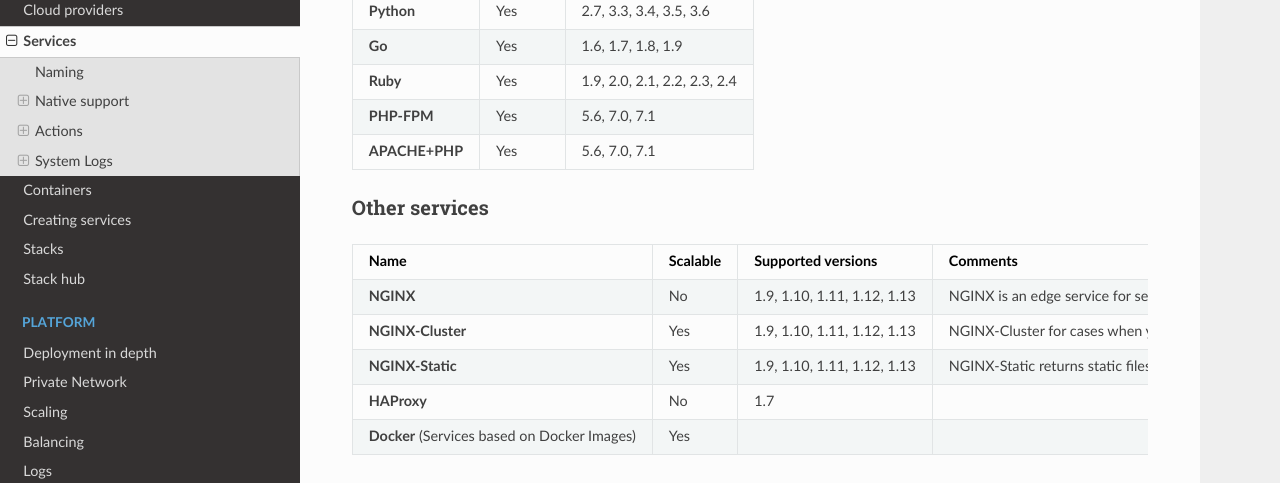
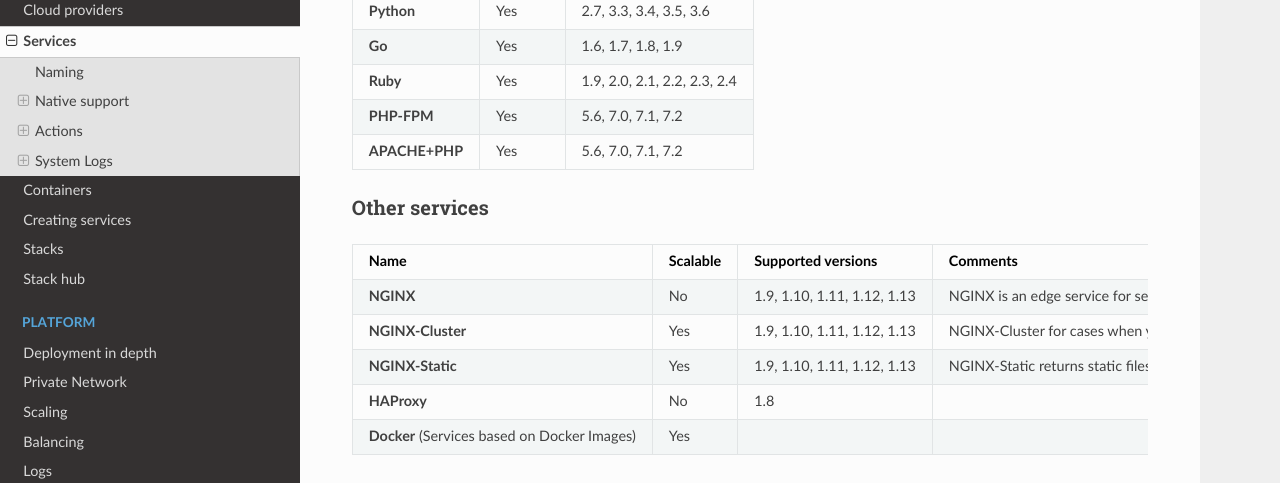
Before and after one commit to d2cio/docs, an MkDocs documentation site: the page built from docs/getting-started/services.md, in a window 1280 px wide and 900 px high, scrolled down 1129 px. Shown: the part 151-634 px from the top of the window. Built offline with MkDocs 1.6.1, drawn with Linux system fonts in a browser that asks for light colours; nearby versions of some CDN libraries; old or Windows-style settings are respelled for this version of MkDocs.

Commit message:
added new versions of php and HAProxy

```diff
--- a/docs/getting-started/services.md
+++ b/docs/getting-started/services.md
@@ -36,8 +36,8 @@ The name should starts with a letter and contain maximum 16 characters (initial,
 | **Python**        | Yes           | 2.7, 3.3, 3.4, 3.5, 3.6 |
 | **Go**            | Yes           | 1.6, 1.7, 1.8, 1.9  |
 | **Ruby**          | Yes           | 1.9, 2.0, 2.1, 2.2, 2.3, 2.4 |
-| **PHP-FPM**       | Yes           | 5.6, 7.0, 7.1 |
-| **APACHE+PHP**    | Yes           | 5.6, 7.0, 7.1 |
+| **PHP-FPM**       | Yes           | 5.6, 7.0, 7.1, 7.2 |
+| **APACHE+PHP**    | Yes           | 5.6, 7.0, 7.1, 7.2 |
 
 ### Other services
 
@@ -46,7 +46,7 @@ The name should starts with a letter and contain maximum 16 characters (initial,
 | **NGINX**                                            | No            | 1.9, 1.10, 1.11, 1.12, 1.13 | NGINX is an edge service for serving on top of stack. It can generate free [TSL certificates](/platform/domains-and-certificates/) (by Let's Encrypt).
 | **NGINX-Cluster**                            | Yes           | 1.9, 1.10, 1.11, 1.12, 1.13 |  NGINX-Cluster for cases when your service does not return static files or you need to serve more than one PHP-FPM container.
 | **NGINX-Static**                             | Yes           | 1.9, 1.10, 1.11, 1.12, 1.13 | NGINX-Static returns static files (HTML, JS, CSS, images, etc.).  It cannot serve other services.
-| **HAProxy**                                       | No            | 1.7 |
+| **HAProxy**                                       | No            | 1.8 |
 | **Docker** (Services based on Docker Images) | Yes           |  |
 
 ## Actions
```
